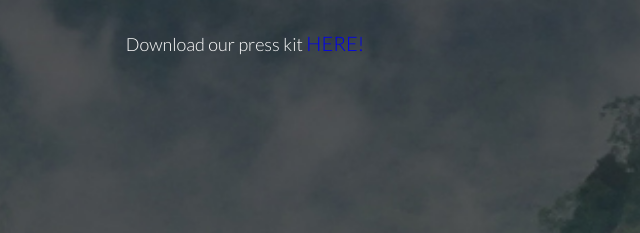
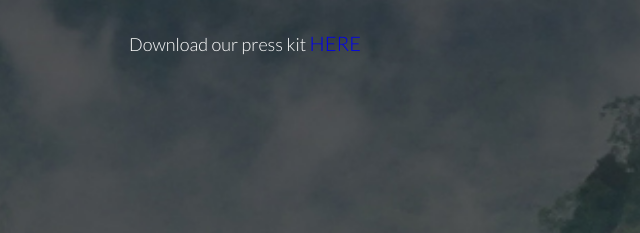
Before and after one commit to abacagames/pressrelease, a plain HTML site: page index.html in a window 1280 px wide. Shown: the part 235-468 px from the top of the page, 395-1035 px from the left. Drawn offline with Linux system fonts and the light colour scheme.

Commit message:
updated press kit

```diff
--- a/index.html
+++ b/index.html
@@ -76,9 +76,10 @@ In your html page, add the snippet and callgoog_report_conversion when someone c
     <section class="promo js-jumbo" id="home">
       <h2 class="promo__title"> Learn More About Abaca Games<span>
           <!--stop  Climate Change--></span></h2>
-      <p class="promo__descr">Download our press kit <a href="https://drive.google.com/open?id=1ZpQI_0U132roGn9lx9HyM4n_wex9mMzw"
+      <p class="promo__descr">Download our press kit <a href="https://drive.google.com/open?id=1eyNuc7SeHHiDWPXoZcjXVl8aZusKQKL_"
 
-          target="_blank">HERE!</a><!--to mitigate climate change.--> <br>
+          target="_blank" title="Press Kit PDF">HERE</a><!--to mitigate climate change.-->
+        <br>
       </p>
       <br>
       <br>
```
Also changed, not shown: 1 other file.
